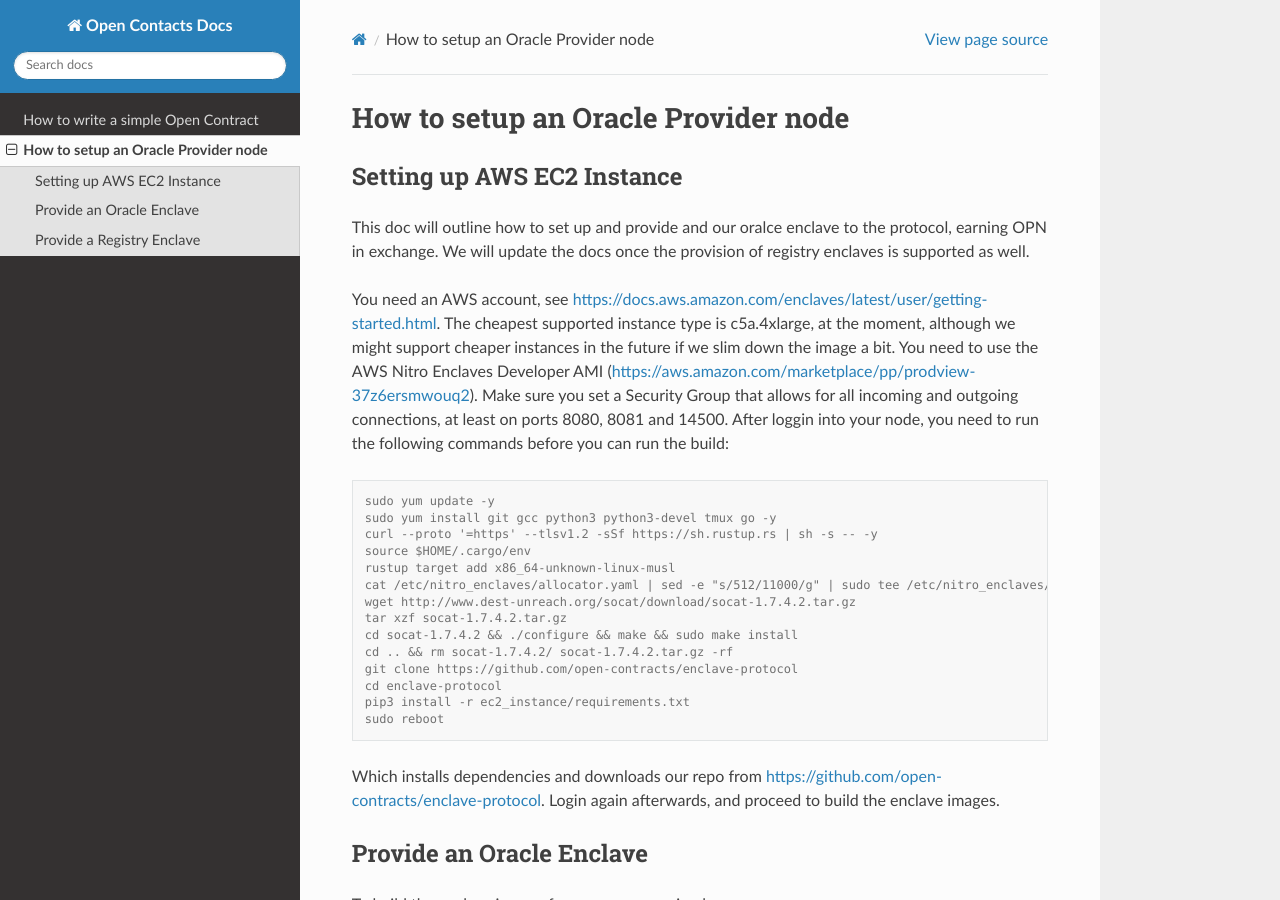
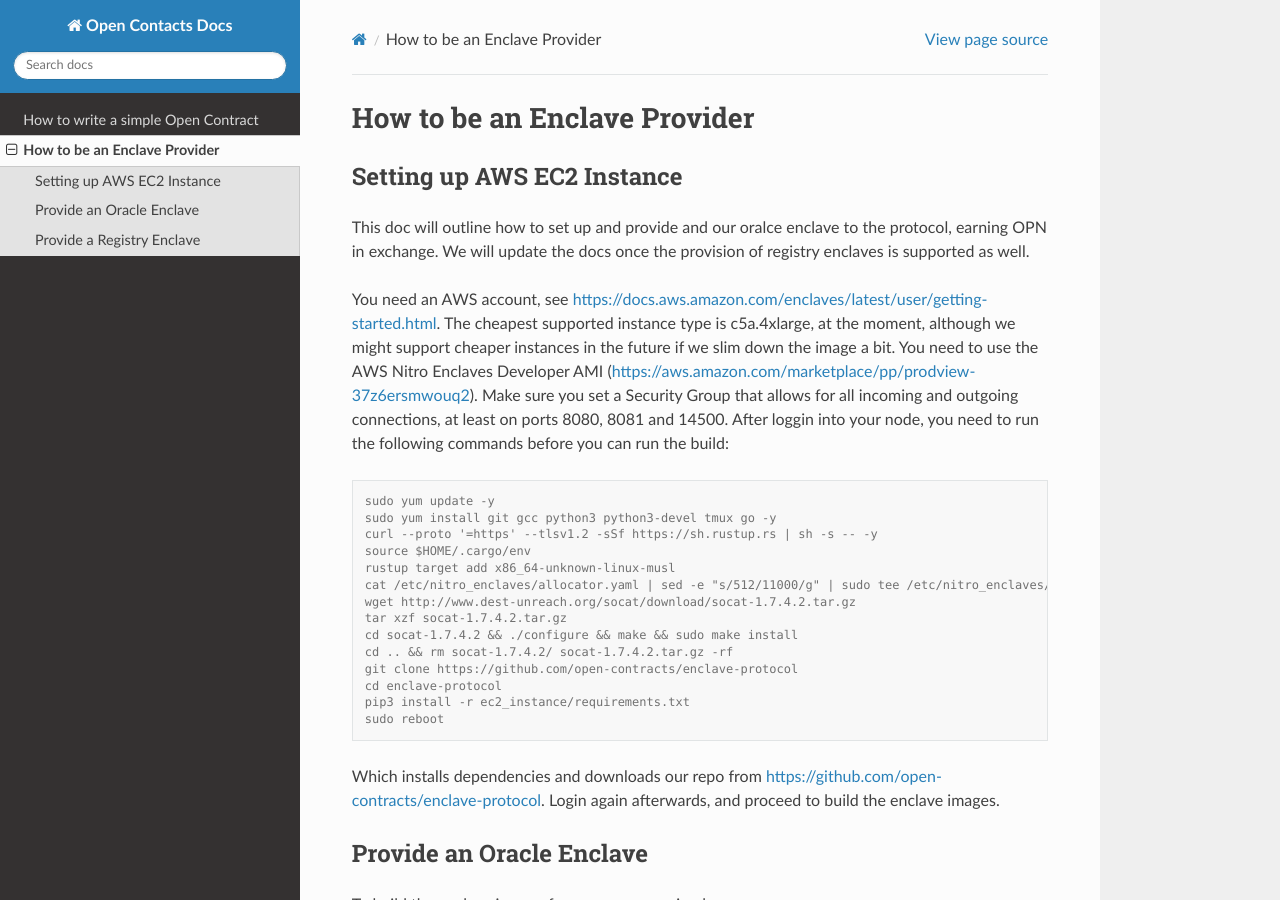
Before and after one commit to open-contracts/docs, a Sphinx documentation site: the page built from docs/source/setup.rst, in a window 1280 px wide and 900 px high. Built offline with Sphinx 7.4.7 and the Read the Docs theme 2.0.0, drawn with Linux system fonts in a browser that asks for light colours.

Commit message:
Update setup.rst

```diff
--- a/docs/source/setup.rst
+++ b/docs/source/setup.rst
@@ -1,4 +1,4 @@
-How to setup an Oracle Provider node
+How to be an Enclave Provider
 =====
 
 Setting up AWS EC2 Instance
```
